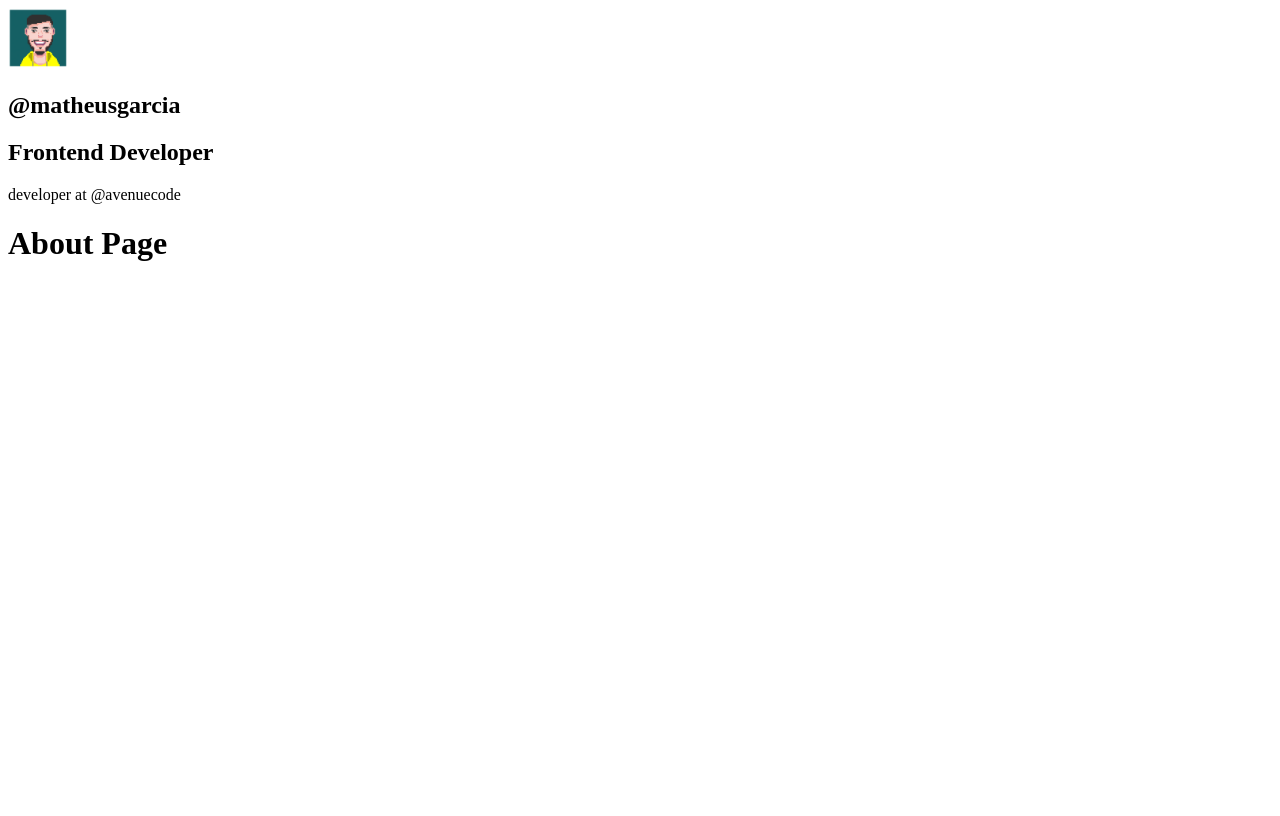
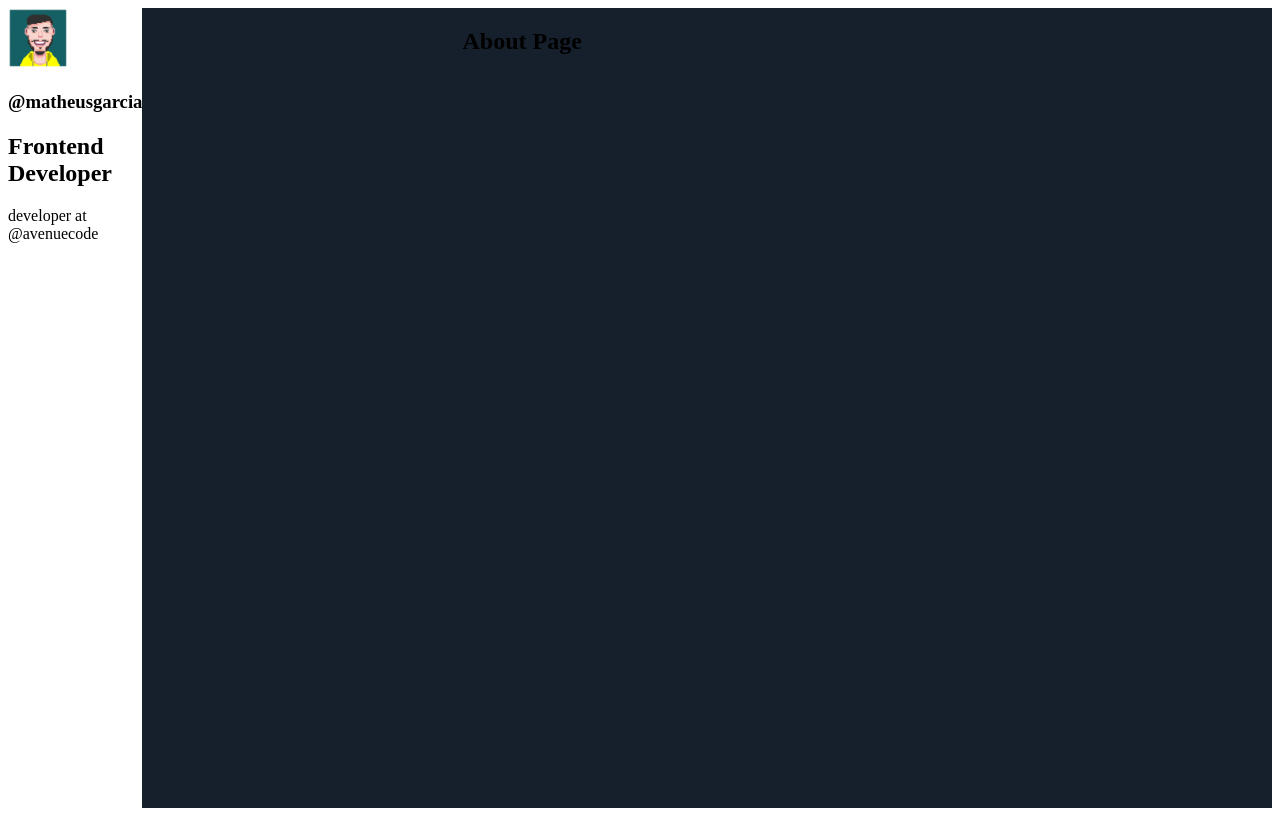
Before and after one commit to matlopgar/blog-gatsby, a Gatsby site: page /about in a window 1280 px wide. Built offline with nearby package versions, Linux system fonts and the light colour scheme; Gatsby itself is replaced by a stand-in of ours.

Commit message:
layout and style components

```diff
--- /dev/null
+++ b/src/components/Layout/index.js
@@ -0,0 +1,34 @@
+import * as React from "react"
+import PropTypes from "prop-types"
+import Profile from "../Profile"
+import styled from 'styled-components'
+
+const LayoutWrapper = styled.section`
+  display: flex;
+`
+
+const LayoutMain = styled.main`
+  background: #16202c;
+  min-height: 100vh;
+  padding: 0 3.75rem 0 20rem;
+  width: 100%;
+`
+
+const Layout = ({ children }) => {
+
+
+  return (
+    <LayoutWrapper>
+      <aside>
+        <Profile></Profile>
+      </aside>
+      <LayoutMain>{children}</LayoutMain>
+    </LayoutWrapper>
+  )
+}
+
+Layout.propTypes = {
+  children: PropTypes.node.isRequired,
+}
+
+export default Layout
--- a/src/components/layout.js
+++ /dev/null
@@ -1,22 +0,0 @@
-import * as React from "react"
-import PropTypes from "prop-types"
-import Profile from "./Profile"
-
-const Layout = ({ children }) => {
-
-
-  return (
-    <>
-      <aside>
-        <Profile></Profile>
-      </aside>
-      <main>{children}</main>
-    </>
-  )
-}
-
-Layout.propTypes = {
-  children: PropTypes.node.isRequired,
-}
-
-export default Layout
--- a/src/pages/404.js
+++ b/src/pages/404.js
@@ -1,6 +1,6 @@
 import * as React from "react"
 
-import Layout from "../components/layout"
+import Layout from "../components/Layout"
 import Seo from "../components/seo"
 
 const NotFoundPage = () => (
--- a/src/pages/about.js
+++ b/src/pages/about.js
@@ -1,5 +1,5 @@
 import React from 'react'
-import Layout from '../components/layout'
+import Layout from '../components/Layout'
 import Seo from '../components/seo'
 
 
--- a/src/pages/index.js
+++ b/src/pages/index.js
@@ -1,5 +1,5 @@
 import * as React from "react"
-import Layout from "../components/layout"
+import Layout from "../components/Layout"
 import Seo from "../components/seo"
 
 const IndexPage = () => (
--- a/src/pages/using-ssr.js
+++ b/src/pages/using-ssr.js
@@ -1,7 +1,7 @@
 import * as React from "react"
 import { Link } from "gatsby"
 
-import Layout from "../components/layout"
+import Layout from "../components/Layout"
 import Seo from "../components/seo"
 
 const UsingSSR = ({ serverData }) => {
--- a/src/pages/using-typescript.tsx
+++ b/src/pages/using-typescript.tsx
@@ -2,7 +2,7 @@
 import * as React from "react"
 import { PageProps, Link, graphql } from "gatsby"
 
-import Layout from "../components/layout"
+import Layout from "../components/Layout"
 import Seo from "../components/seo"
 
 type DataProps = {
--- a/src/templates/using-dsg.js
+++ b/src/templates/using-dsg.js
@@ -1,7 +1,7 @@
 import * as React from "react"
 import { Link } from "gatsby"
 
-import Layout from "../components/layout"
+import Layout from "../components/Layout"
 import Seo from "../components/seo"
 
 const UsingDSG = () => (
```
